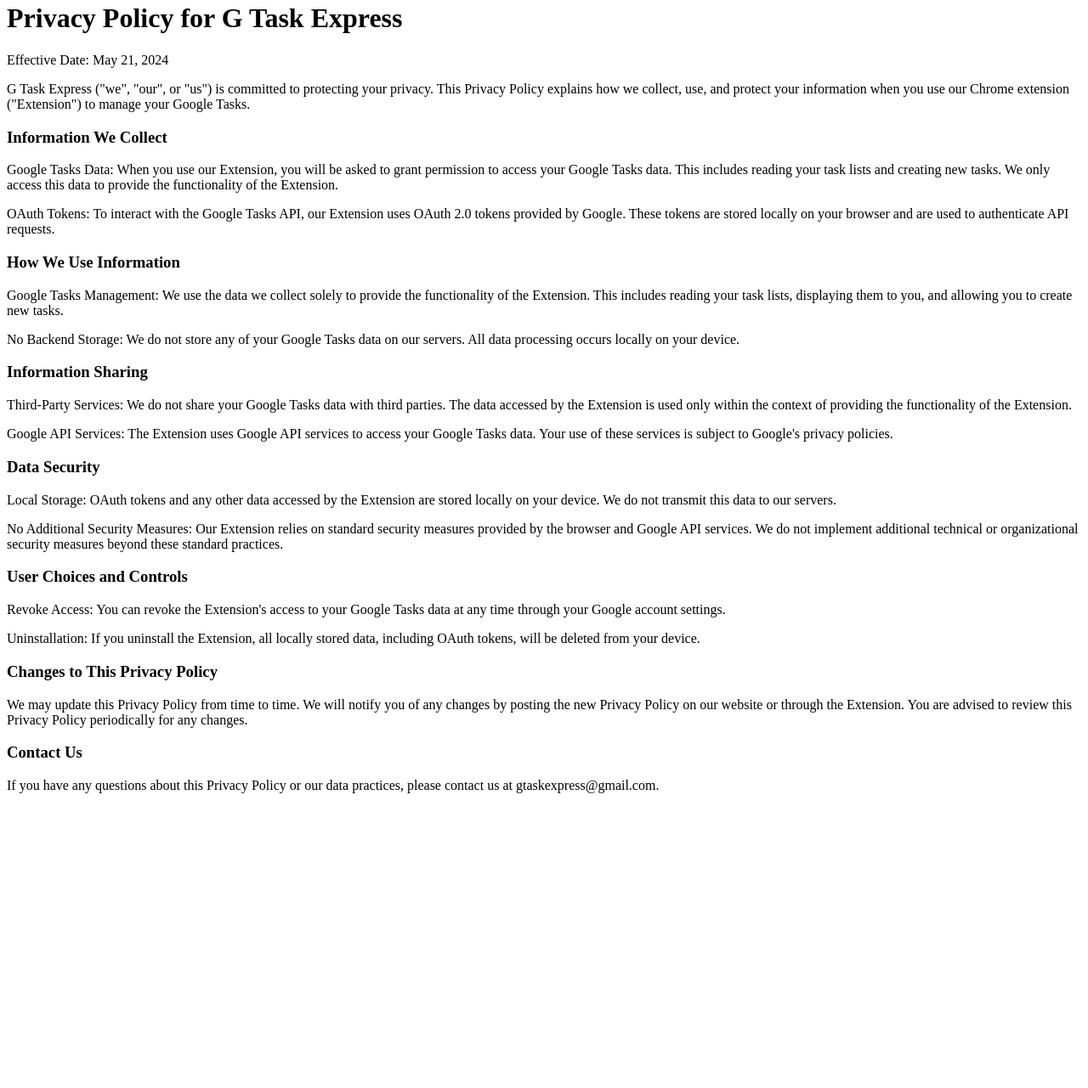
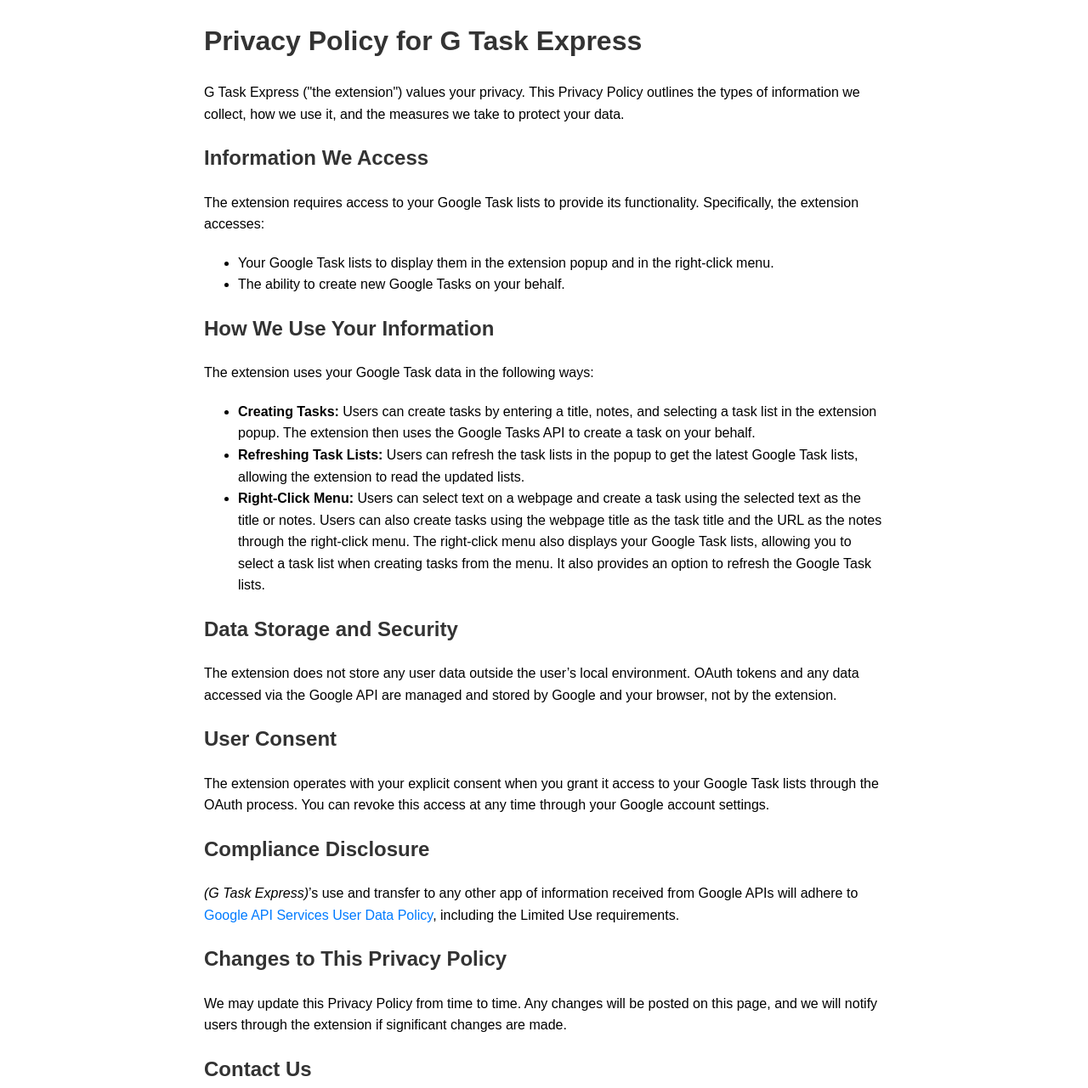
Before and after one commit to taskexpress/public, a plain HTML site: page privacyPolicy.html in a window 1280 px wide. Shown: the part 18-1299 px from the top of the page at 85% size. Before the commit the page ends 968 px from the top, so only its background shows below. Drawn offline with Linux system fonts and the light colour scheme.

Commit message:
update privacy policy for verification

```diff
--- a/privacyPolicy.html
+++ b/privacyPolicy.html
@@ -2,102 +2,88 @@
 <html lang="en">
 
 <head>
-    <meta charset="UTF-8">
-    <title>Privacy Policy for G Task Express</title>
-    <link rel="icon" href="images/icon16.png" type="image/png">
+  <meta charset="UTF-8">
+  <meta name="viewport" content="width=device-width, initial-scale=1.0">
+  <link rel="icon" href="images/icon16.png" type="image/png">
+  <title>Privacy Policy - G Task Express</title>
+  <style>
+    body {
+      font-family: Arial, sans-serif;
+      line-height: 1.6;
+      max-width: 800px;
+      margin: 0 auto;
+      padding: 20px;
+    }
+
+    h1,
+    h2 {
+      color: #333;
+    }
+
+    p {
+      margin-bottom: 20px;
+    }
+
+    a {
+      color: #007bff;
+      text-decoration: none;
+    }
+
+    a:hover {
+      text-decoration: underline;
+    }
+  </style>
 </head>
 
 <body>
+  <h1>Privacy Policy for G Task Express</h1>
 
-<h1>Privacy Policy for G Task Express</h1>
+  <p>G Task Express ("the extension") values your privacy. This Privacy Policy outlines the types of information we
+    collect, how we use it, and the measures we take to protect your data.</p>
 
-<p>
-    Effective Date: May 21, 2024
-</p>
+  <h2>Information We Access</h2>
+  <p>The extension requires access to your Google Task lists to provide its functionality. Specifically, the extension
+    accesses:</p>
+  <ul>
+    <li>Your Google Task lists to display them in the extension popup and in the right-click menu.</li>
+    <li>The ability to create new Google Tasks on your behalf.</li>
+  </ul>
 
-<p>
-    G Task Express ("we", "our", or "us") is committed to protecting your privacy. This Privacy Policy explains how we
-    collect, use, and protect your information when you use our Chrome extension ("Extension") to manage your Google
-    Tasks.
-</p>
+  <h2>How We Use Your Information</h2>
+  <p>The extension uses your Google Task data in the following ways:</p>
+  <ul>
+    <li><strong>Creating Tasks:</strong> Users can create tasks by entering a title, notes, and selecting a task list in
+      the extension popup. The extension then uses the Google Tasks API to create a task on your behalf.</li>
+    <li><strong>Refreshing Task Lists:</strong> Users can refresh the task lists in the popup to get the latest Google
+      Task lists, allowing the extension to read the updated lists.</li>
+    <li><strong>Right-Click Menu:</strong> Users can select text on a webpage and create a task using the selected text
+      as the title or notes. Users can also create tasks using the webpage title as the task title and the URL as the
+      notes through the right-click menu. The right-click menu also displays your Google Task lists, allowing you to
+      select a task list when creating tasks from the menu. It also provides an option to refresh the Google Task lists.
+    </li>
+  </ul>
 
-<h3>Information We Collect</h3>
+  <h2>Data Storage and Security</h2>
+  <p>The extension does not store any user data outside the user’s local environment. OAuth tokens and any data accessed
+    via the Google API are managed and stored by Google and your browser, not by the extension.</p>
 
-<p>
-    Google Tasks Data: When you use our Extension, you will be asked to grant permission to access your Google Tasks
-    data. This includes reading your task lists and creating new tasks. We only access this data to provide the
-    functionality of the Extension.
-</p>
+  <h2>User Consent</h2>
+  <p>The extension operates with your explicit consent when you grant it access to your Google Task lists through the
+    OAuth process. You can revoke this access at any time through your Google account settings.</p>
 
-<p>
-    OAuth Tokens: To interact with the Google Tasks API, our Extension uses OAuth 2.0 tokens provided by Google. These
-    tokens are stored locally on your browser and are used to authenticate API requests.
-</p>
+  <h2>Compliance Disclosure</h2>
+  <p><em>(G Task Express)</em>’s use and transfer to any other app of information received from Google APIs will adhere
+    to <a
+      href="https://developers.google.com/terms/api-services-user-data-policy#additional_requirements_for_specific_api_scopes">Google
+      API Services User Data Policy</a>, including the Limited Use requirements.</p>
 
-<h3>How We Use Information</h3>
+  <h2>Changes to This Privacy Policy</h2>
+  <p>We may update this Privacy Policy from time to time. Any changes will be posted on this page, and we will notify
+    users through the extension if significant changes are made.</p>
 
-<p>
-    Google Tasks Management: We use the data we collect solely to provide the functionality of the Extension. This
-    includes reading your task lists, displaying them to you, and allowing you to create new tasks.
-</p>
-
-<p>
-    No Backend Storage: We do not store any of your Google Tasks data on our servers. All data processing occurs locally
-    on your device.
-</p>
-
-<h3>Information Sharing</h3>
-
-<p>
-    Third-Party Services: We do not share your Google Tasks data with third parties. The data accessed by the Extension
-    is used only within the context of providing the functionality of the Extension.
-</p>
-
-<p>
-    Google API Services: The Extension uses Google API services to access your Google Tasks data. Your use of these
-    services is subject to Google's privacy policies.
-</p>
-
-<h3>Data Security</h3>
-
-<p>
-    Local Storage: OAuth tokens and any other data accessed by the Extension are stored locally on your device. We do
-    not transmit this data to our servers.
-</p>
-
-<p>
-    No Additional Security Measures: Our Extension relies on standard security measures provided by the browser and
-    Google API services. We do not implement additional technical or organizational security measures beyond these
-    standard practices.
-</p>
-
-<h3>User Choices and Controls</h3>
-
-<p>
-    Revoke Access: You can revoke the Extension's access to your Google Tasks data at any time through your Google
-    account settings.
-</p>
-
-<p>
-    Uninstallation: If you uninstall the Extension, all locally stored data, including OAuth tokens, will be deleted
-    from your device.
-</p>
-
-<h3>Changes to This Privacy Policy</h3>
-
-<p>
-    We may update this Privacy Policy from time to time. We will notify you of any changes by posting the new Privacy
-    Policy on our website or through the Extension. You are advised to review this Privacy Policy periodically for any
-    changes.
-</p>
-
-<h3>Contact Us</h3>
-
-<p>
-    If you have any questions about this Privacy Policy or our data practices, please contact us at
-    gtaskexpress@gmail.com.
-</p>
-
+  <h2>Contact Us</h2>
+  <p>If you have any questions or concerns about this Privacy Policy, please contact us at
+    <em>gtaskexpress@gmail.com</em>.</p>
 </body>
 
 </html>
```
